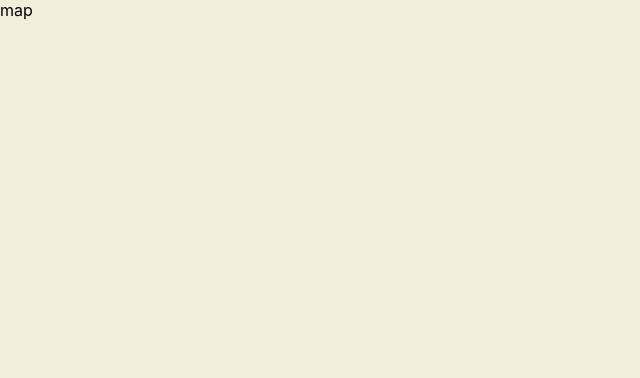
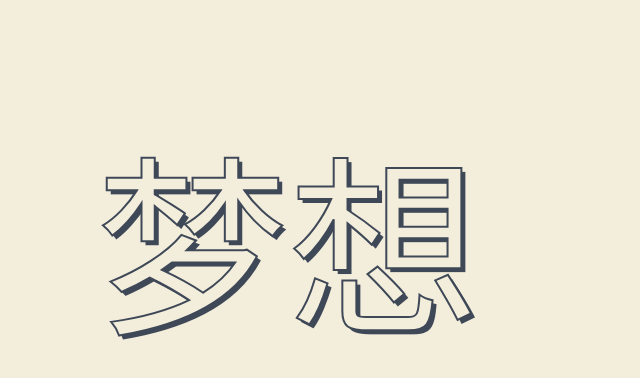
Before and after one commit to pinky-pig/my-love, a React (Vite) app: page /map in a window 1280 px wide. Shown: the top 378 px of the page, without its empty margins (0-640 px from the left). Built offline with nearby package versions, Linux system fonts and the light colour scheme.

Commit message:
fix: 添加 view transition api

```diff
--- a/src/global.css
+++ b/src/global.css
@@ -22,26 +22,31 @@ code {
 }
 
 
-
 /* Views Animation */
-/* ::view-transition-old(root) {
-  animation: blur-transition 0.5s ease-in-out 1 forwards;
+::view-transition-old(root) {
+  animation: blur-transition-in 0.5s ease-in-out 1 forwards;
 }
 ::view-transition-new(root) {
-  animation: blur-transition 0.5s ease-in-out 1 forwards;
+  animation: blur-transition-out 0.5s ease-in-out 1 forwards;
 }
 
-@keyframes blur-transition {
+@keyframes blur-transition-in {
   0%{
     filter: blur(0);
 	  opacity: 1
-  }
-  50%{
-    filter: blur(1rem);
-	  opacity: 0
   }
   100%{
     filter: blur(1rem);
 	  opacity: 0
   }
-} */
+}
+@keyframes blur-transition-out {
+  0%{
+    filter: blur(1rem);
+	  opacity: 0
+  }
+  100%{
+    filter: blur(0);
+	  opacity: 1
+  }
+}
--- a/src/pages/Home.tsx
+++ b/src/pages/Home.tsx
@@ -3,7 +3,6 @@ import { useNavigate } from 'react-router-dom'
 import Background from '~/components/ui/Background'
 import { ThemePalettes } from '~/config/params'
 import { viewNavigate } from '~/hooks/useViewNavigate'
-import TextRouterWithTransition from '~/components/ui/TextRouterWithTransition'
 
 export default function Home() {
   const [fillColor, setFillColor] = React.useState(ThemePalettes.wheat)
@@ -22,7 +21,7 @@ export default function Home() {
           </span>
 
           <div
-            className="inline-block cursor-pointer text-16 text-[#F3EDDC] hover:!text-shadow-md hover:!scale-110"
+            className="transition-text inline-block cursor-pointer text-16 text-[#F3EDDC] hover:!text-shadow-md hover:!scale-110"
             style={{
               WebkitTextStroke: '2px #3E4857',
               textShadow: '4px 4px 0 #3e4857',
@@ -35,7 +34,7 @@ export default function Home() {
               viewNavigate(navigate, '/map')
             }}
           >
-            梦想
+             梦想
           </div>
 
           <span className="inline">
@@ -56,9 +55,7 @@ export default function Home() {
               setFillColor(ThemePalettes.yellow)
             }}
           >
-            <TextRouterWithTransition to="/map">
-              <span className='transition-text'>交朋友</span>
-            </TextRouterWithTransition>
+            <span >交朋友</span>
           </span>
           <span className="inline">
             ，要
--- a/src/pages/map/index.tsx
+++ b/src/pages/map/index.tsx
@@ -1,10 +1,24 @@
 import React from 'react'
+import { useNavigate } from 'react-router-dom'
+import { viewNavigate } from '~/hooks/useViewNavigate'
 
 export default function Map() {
+  const navigate = useNavigate()
+
   return (
-    <div>
-      <span className='transition-text'>
-        map
+    <div className='m-24 box-border'>
+      <span
+        className='transition-text text-48 text-[#F3EDDC] hover:!text-shadow-md hover:!scale-110'
+        style={{
+          WebkitTextStroke: '2px #3E4857',
+          textShadow: '4px 4px 0 #3e4857',
+          transition: 'text-shadow 0.3s ease-in-out, transform 0.3s linear',
+        }}
+        onClick={() => {
+          viewNavigate(navigate, '/home')
+        }}
+      >
+        梦想
       </span>
     </div>
   )
```
